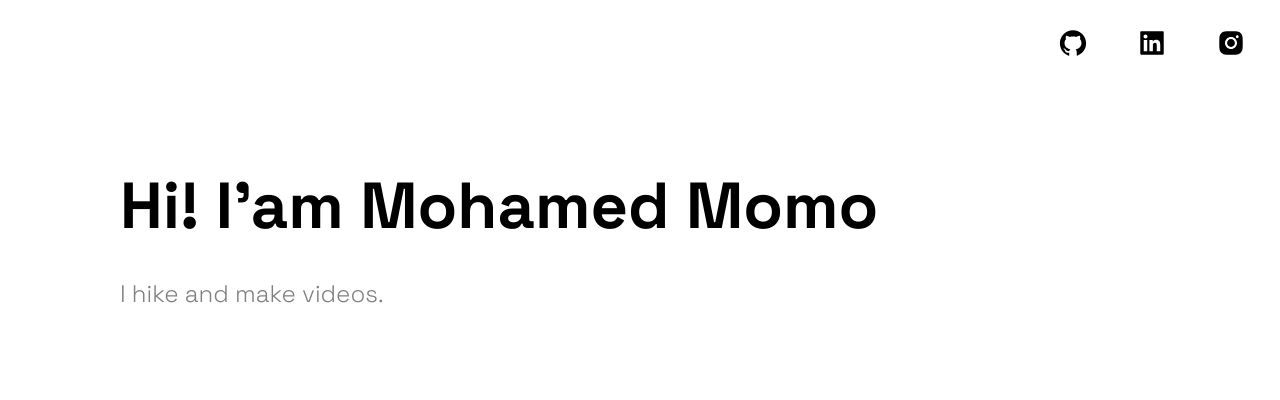
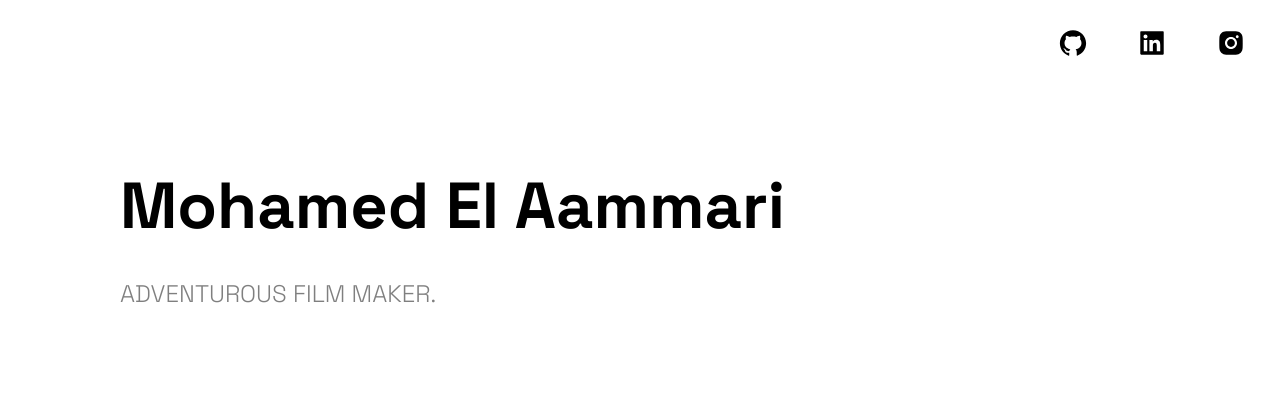
Before and after one commit to blumanio/elaammari.com, a Next.js app: page / in a window 1280 px wide. Shown: the top 400 px of the page. Built offline with nearby package versions, Linux system fonts and the light colour scheme.

Commit message:
update name

```diff
--- a/src/components/Hero/Hero.js
+++ b/src/components/Hero/Hero.js
@@ -15,9 +15,9 @@ const Hero = (props) => (
     <LeftSection>
       {/* <Picture></Picture> */}
       <SectionTitle main center>
-        Hi! I'am Mohamed Momo
+        Mohamed El Aammari
       </SectionTitle>
-      <SectionText>I hike and make videos.</SectionText>
+      <SectionText>ADVENTUROUS FILM MAKER.</SectionText>
       {/* <Button
         onClick={() => (window.location = "mailto:mohamed@elaammari.com")}
       >
```
